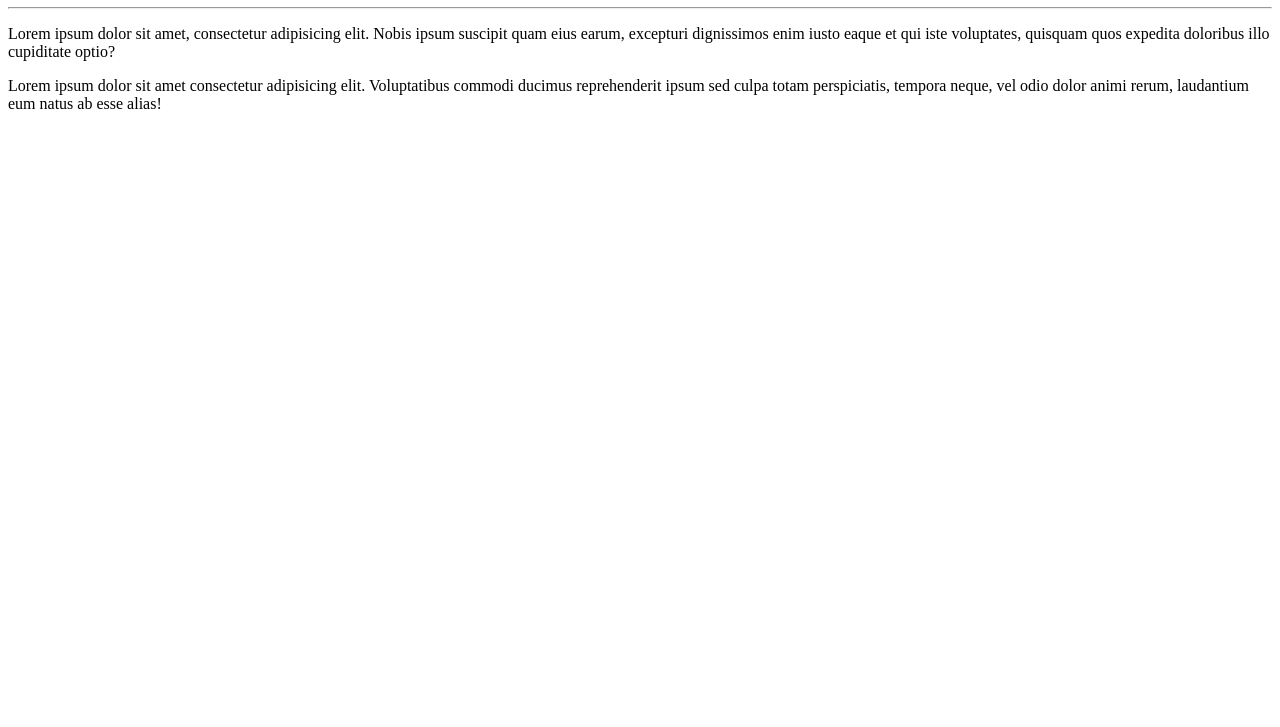
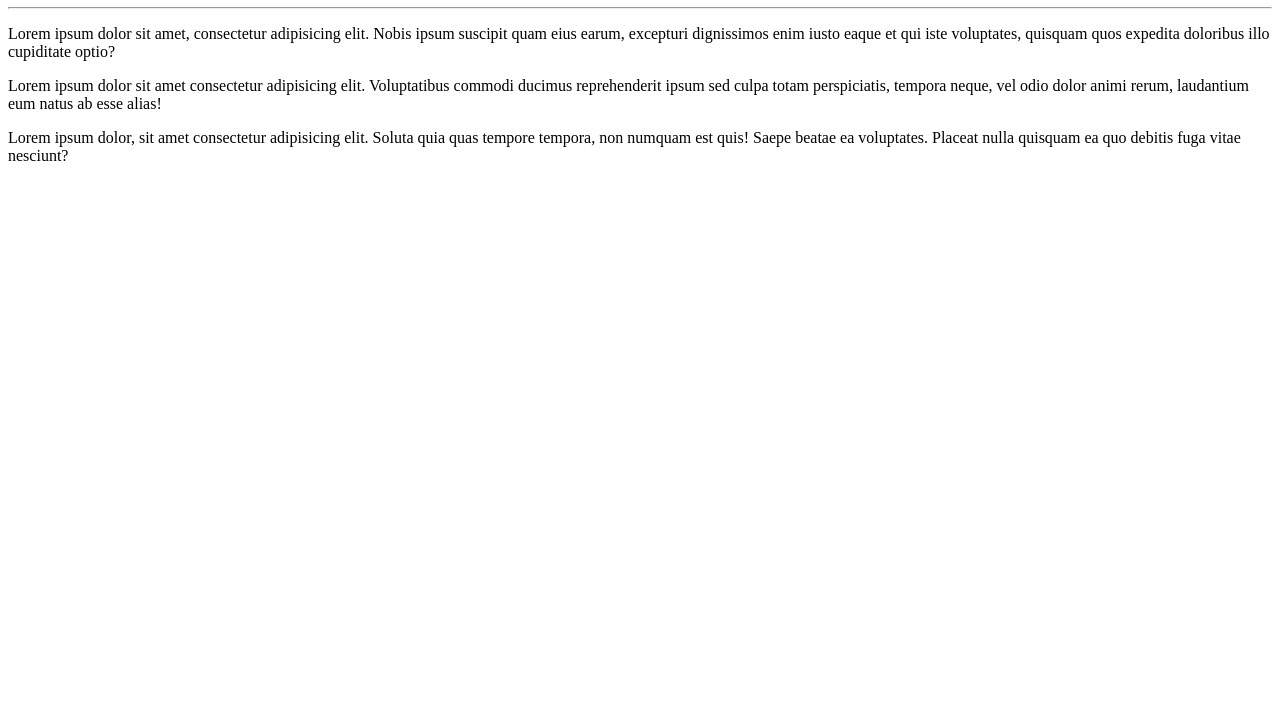
Before and after one commit to IsaacAndre/Ola-Mundo, a plain HTML site: page site exemplo/index.html in a window 1280 px wide. Shown: the part 73-800 px from the top of the page. Drawn offline with Linux system fonts and the light colour scheme.

Commit message:
+paragrafo 2

```diff
--- a/site exemplo/index.html
+++ b/site exemplo/index.html
@@ -12,5 +12,8 @@
     <p>
         Lorem ipsum dolor sit amet consectetur adipisicing elit. Voluptatibus commodi ducimus reprehenderit ipsum sed culpa totam perspiciatis, tempora neque, vel odio dolor animi rerum, laudantium eum natus ab esse alias!
     </p>
+    <p>
+        Lorem ipsum dolor, sit amet consectetur adipisicing elit. Soluta quia quas tempore tempora, non numquam est quis! Saepe beatae ea voluptates. Placeat nulla quisquam ea quo debitis fuga vitae nesciunt?
+    </p>
 </body>
 </html>
```
